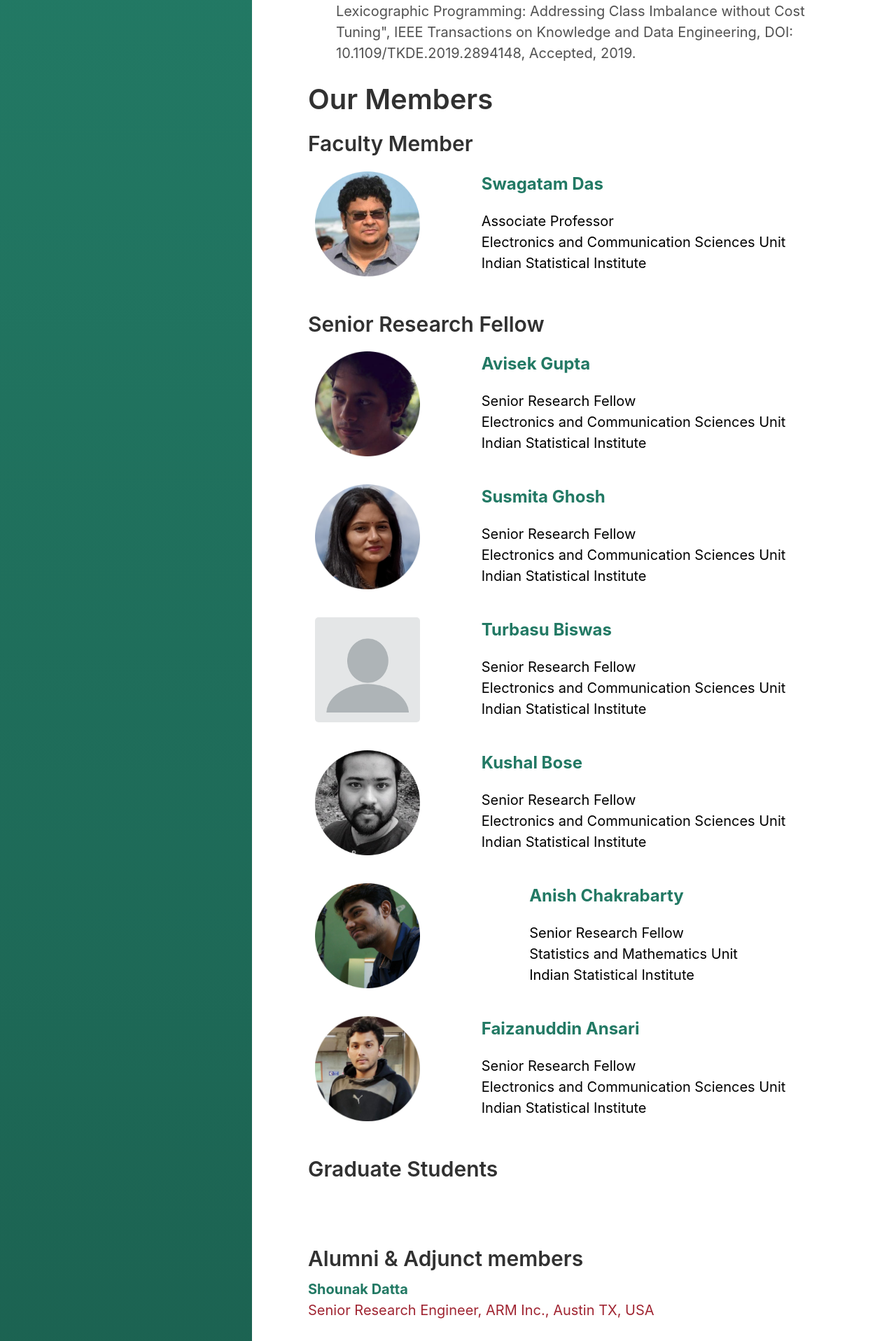
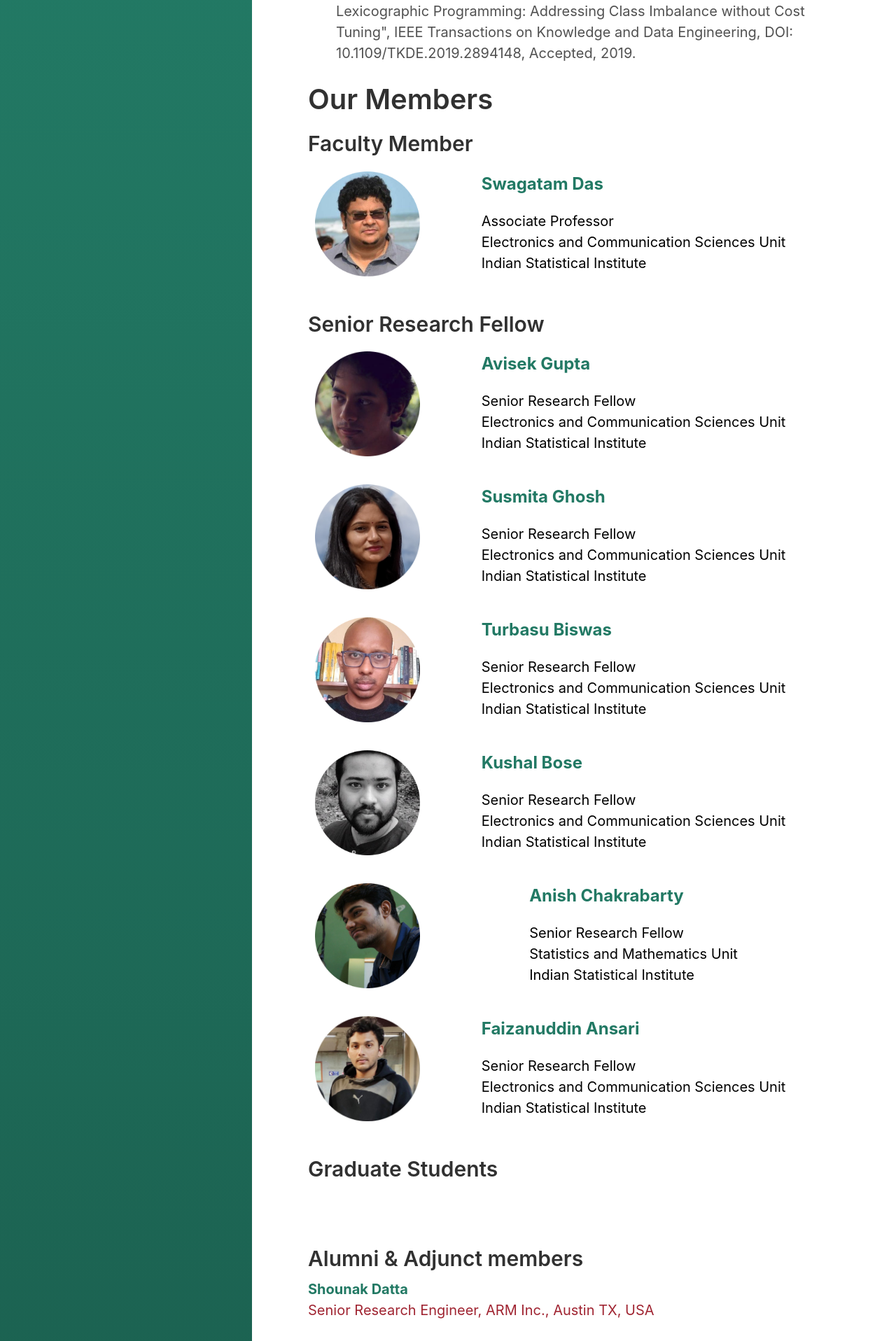
Before and after one commit to mlrgisi/mlrgisi.github.io, a Jekyll site: the page built from index.html, in a window 1280 px wide. Shown: the part 2553-4469 px from the top of the page at 70% size. Built offline with Jekyll 4.4.1, drawn with Linux system fonts in a browser that asks for light colours; the list of posts is cut into pages by our own code; a style sheet for code colours, icons or effects is not loaded.

Commit message:
Update index.html

```diff
--- a/index.html
+++ b/index.html
@@ -178,7 +178,7 @@
 </div>
 <div class="flex-container">
     <div style="flex-grow: 1">
-        <img src="pic.png" style="float:center;" width=150px>
+        <img src="tb.png" style="float:center;" width=150px>
     </div>
     <div style="flex-grow: 1">
         <a href="">
```
